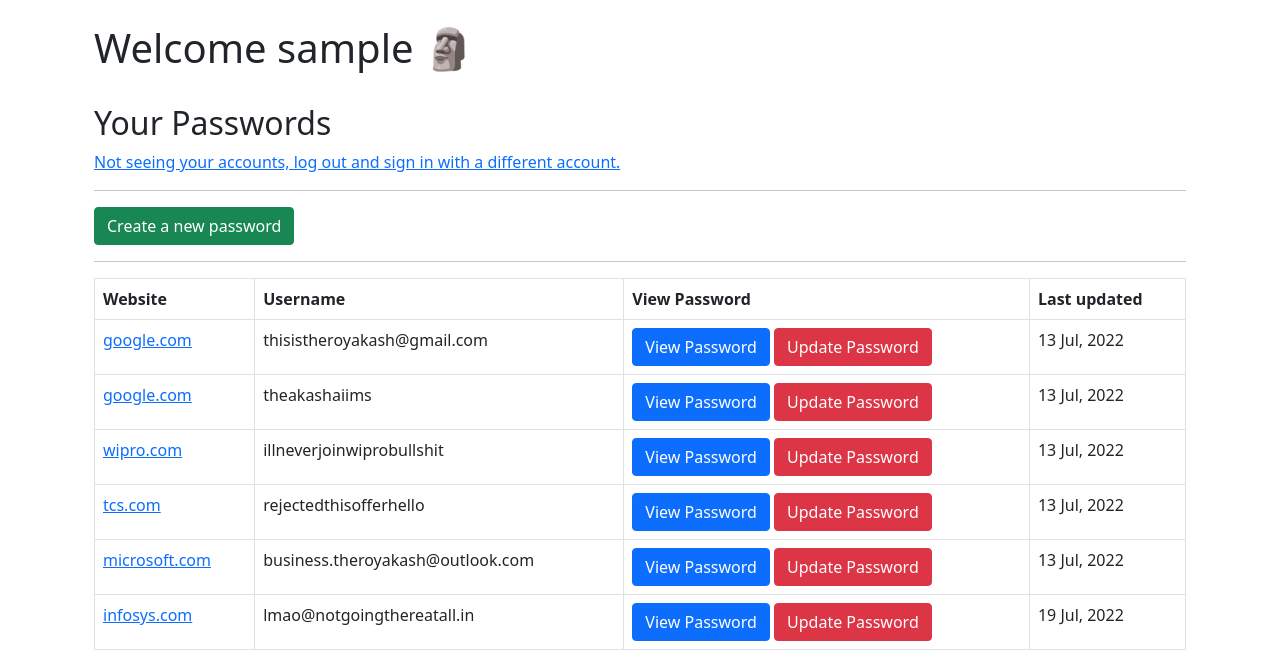
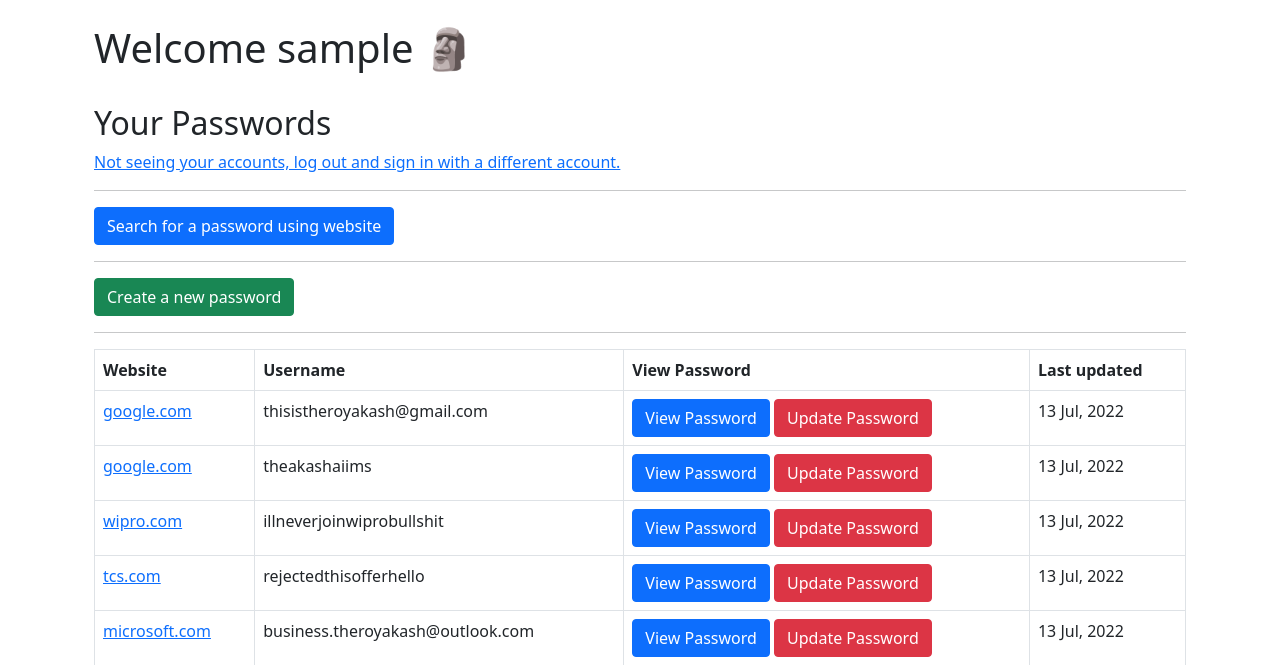
Before and after one commit to theroyakash/passwordManager, a Flask app: page /vault in a window 1280 px wide. Shown: the part 81-746 px from the top of the page. Run offline with Flask 2, Linux system fonts and the light colour scheme; the visitor is signed in with stand-in values (Sample User, id 1); data comes from the database, SQL or seed files in the repository; both versions use the stored data as it was after the commit.

Commit message:
search function started

```diff
--- a/database.py
+++ b/database.py
@@ -45,8 +45,7 @@ def get_all_passwords(currentlySignedUserID:int):
 
     with connection:
         cursor.execute(f"SELECT * FROM passwords where userid={currentlySignedUserID}")
-
-    fetched_data = cursor.fetchall()
+        fetched_data = cursor.fetchall()
 
     return fetched_data
 
@@ -62,6 +61,18 @@ def update_password(id: int, website:str, username: str, password: str):
         cursor.execute(f'UPDATE passwords SET password = "{password}" where id = {id}')
         cursor.execute(f'UPDATE passwords SET username = "{username}" where id = {id}')
         cursor.execute(f'UPDATE passwords SET last_updated ="{today}" where id = {id}')
+
+    fetched_data = cursor.fetchall()
+
+    return fetched_data
+
+
+def search_password_using_website(website: str):
+    connection = sqlite3.connect(f"{HERE}/db/database.db")
+    cursor = connection.cursor()
+
+    with connection:
+        cursor.execute(f"SELECT * FROM passwords WHERE website LIKE '%{website}%'")
 
     fetched_data = cursor.fetchall()
 
--- a/templates/vault.html
+++ b/templates/vault.html
@@ -8,6 +8,42 @@
         <h2>Your Passwords</h2>
         <a href="/logout">Not seeing your accounts, log out and sign in with a different account.</a>
         <hr>
+        <button type="button" class="btn btn-primary" data-bs-toggle="modal" data-bs-target="#searchPassword">Search for a password using website</button>
+        <hr>
+
+        <!-- search for website modal -->
+
+        <div class="modal fade" id="searchPassword" tabindex="-1" aria-labelledby="exampleModalLabel" aria-hidden="true">
+            <div class="modal-dialog modal-dialog-centered">
+                <div class="modal-content">
+                    <div class="modal-header">
+                        <h5 class="modal-title" id="exampleModalLabel">You are adding New Password</h5>
+                        <button type="button" class="btn-close" data-bs-dismiss="modal" aria-label="Close"></button>
+                    </div>
+                    <div class="modal-body">
+                        <form action="/create" method="post">
+                            <div class="mb-3">
+                                <label for="website" class="col-form-label">Website (in example.com format)</label>
+                                <input name="website" type="text" class="form-control" id="website">
+                            </div>
+                            <div class="mb-3">
+                                <label for="recipient-name" class="col-form-label">Username / Email ID used on that
+                                    website</label>
+                                <input name="username" type="text" class="form-control" id="recipient-name">
+                            </div>
+                            <div class="mb-3">
+                                <label for="message-text" class="col-form-label">Password</label>
+                                <textarea class="form-control" id="password" name="password"></textarea>
+                            </div>
+                            <button type="submit" class="btn btn-success">Add New password</button>
+                        </form>
+                    </div>
+                    <div class="modal-footer">
+                        <button type="button" class="btn btn-danger" data-bs-dismiss="modal">Close</button>
+                    </div>
+                </div>
+            </div>
+        </div>
 
         <button type="button" class="btn btn-success" data-bs-toggle="modal" data-bs-target="#addApassword">Create a new
             password</button>
```
Also changed, not shown: db/database.db.
